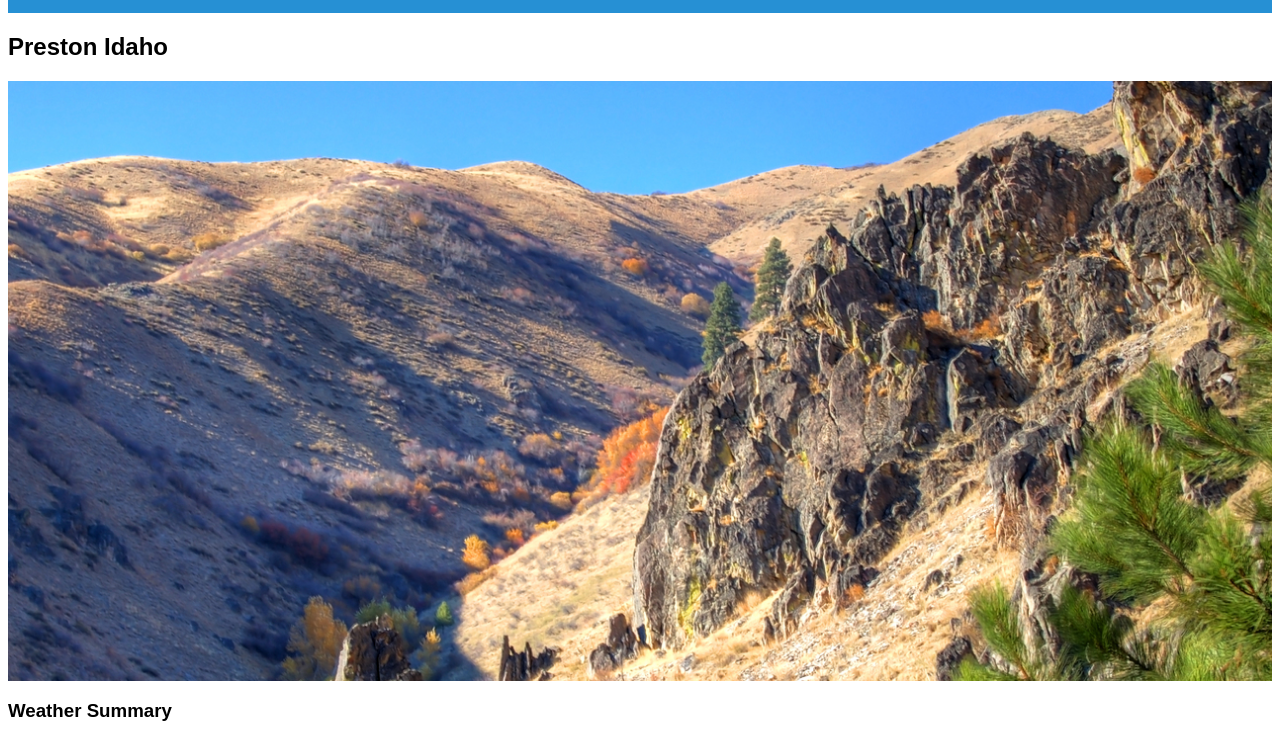
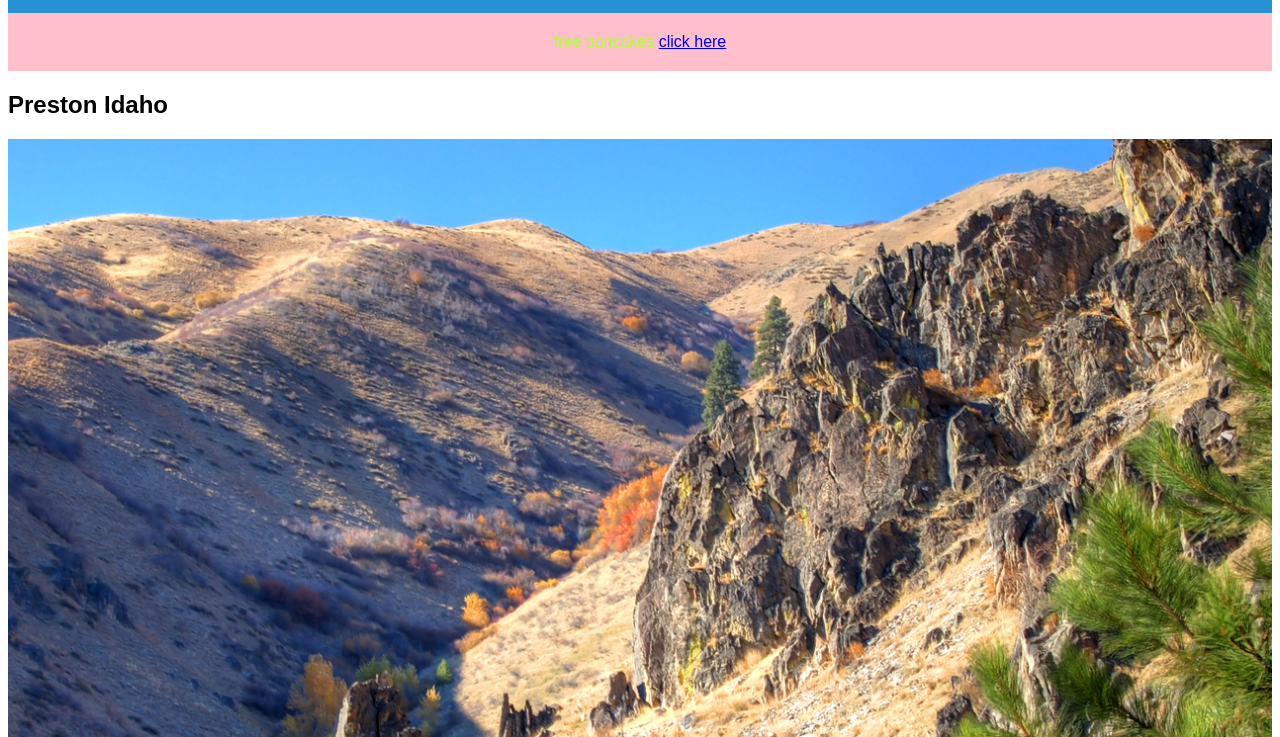
Before and after one commit to bamph1911/bamph1911.github.io, a plain HTML site: page week04/trial.html in a window 1280 px wide. Shown: the part 136-873 px from the top of the page. Drawn offline with Linux system fonts and the light colour scheme.

Commit message:
extra credit banner

```diff
--- a/week04/css/trial.css
+++ b/week04/css/trial.css
@@ -7,6 +7,13 @@ body img {
   display: block;
   width: 100%;
   height: auto;
+}
+
+.banner {
+  background: pink;
+  text-align: center;
+  color: greenyellow;
+  padding: 20px;
 }
 
 /************ Header Mobile **********/
--- a/week04/trial.html
+++ b/week04/trial.html
@@ -34,6 +34,8 @@
         </div>
       </div>
     </section>
+
+    <div class="banner">free pancakes <a href="https://byui.zoom.us/my/hayesa?pwd=akNYNkJHa2ZDQ2V5YTJFdkQ1WDNBZz09">click here</a></div>
 
     <!-- Hero Image ***********************************************************-->
 
```
